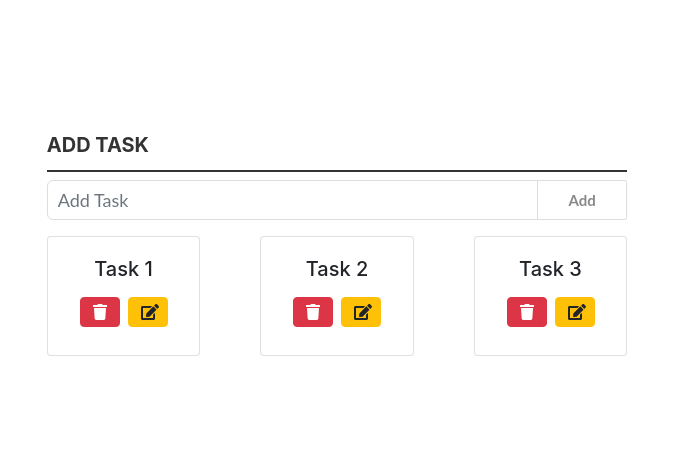
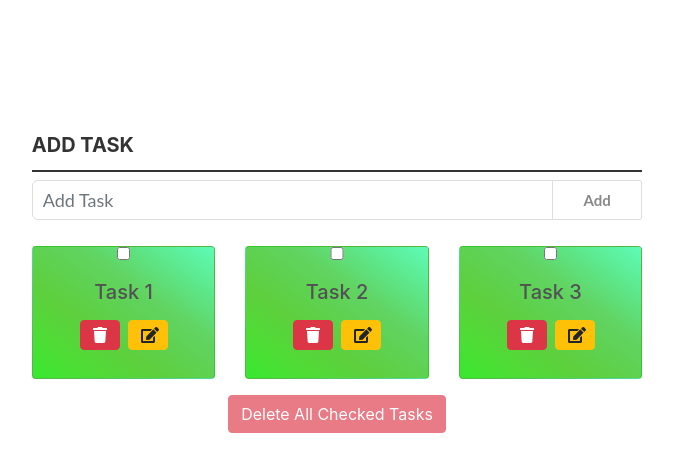
Before and after one commit to robmkrtumyan/bitschool, a React (Create React App) app: page / in a window 1280 px wide. Shown: the top 472 px of the page, without its empty margins (303-976 px from the left). Built offline with nearby package versions, Linux system fonts and the light colour scheme.

Commit message:
Disabled Fields and using Set method

```diff
--- a/src/Components/ToDoList/AddTask/AddTask.jsx
+++ b/src/Components/ToDoList/AddTask/AddTask.jsx
@@ -26,8 +26,9 @@ class AddTask extends Component {
     }
 
     render() {
+        const {selectedTaskCheck} = this.props
         return (
-            <Container>
+            <div>
                 <Row className="justify-content-md-center">
                     <Col md={12}>
                         <label htmlFor="new-task">Add Task</label>
@@ -42,12 +43,14 @@ class AddTask extends Component {
                                 onKeyPress={this.addHandler}
                                 onChange={this.changeInputHandler}
                                 value={this.state.inputValue}
+                                disabled={selectedTaskCheck}
                             />
                             <InputGroup.Append>
                                 <Button
                                     variant="outline-secondary"
                                     className="todo-button"
                                     onClick={this.addHandler}
+                                    disabled={selectedTaskCheck}
                                 >
                                     Add
                                 </Button>
@@ -55,7 +58,7 @@ class AddTask extends Component {
                         </InputGroup>
                     </Col>
                 </Row>
-            </Container>
+            </div>
         )
     }
 }
--- a/src/Components/ToDoList/Task/Task.css
+++ b/src/Components/ToDoList/Task/Task.css
@@ -3,3 +3,13 @@
     line-height: 10px;
     height: 30px;
 }
+
+.cardTask{
+    color: rgba(82,82,85);
+    margin-top: 10px;
+    background-image: linear-gradient(to right top, #36e92e, #44e232, rgb(79, 220, 54), #57d53a, #5ecf3e, #5ed14b, #5fd257, #61d462, #5fde78, #5de88d, #5df2a2, #5ffbb7);
+}
+
+.checkedTask{
+    background: rgba(79,220, 54, .4);
+}
--- a/src/Components/ToDoList/Task/Task.jsx
+++ b/src/Components/ToDoList/Task/Task.jsx
@@ -1,35 +1,49 @@
 import React from 'react'
-import { Container, Row, Col, Card, Button } from 'react-bootstrap'
+import { Card, Button } from 'react-bootstrap'
 import { FontAwesomeIcon } from '@fortawesome/react-fontawesome'
 import { faTrash, faEdit } from '@fortawesome/free-solid-svg-icons'
 import './Task.css'
 
 function Task(props) {
-    const {task, deleteTask} = props
+    const {
+        task,
+        deleteTask,
+        checkedToggleHandler,
+        selectedTaskCheck,
+        selectedTask
+    } = props
+
+    const selTask = ['cardTask']
+    if(selectedTask)
+        selTask.push('checkedTask')
+
     return (
-        <Container>
-            <Row>
-                <Col>
-                    <Card>
-                        <Card.Body>
-                            <Card.Title className="text-center">{task.title}</Card.Title>
-                            <div className="d-flex justify-content-center mt-3">
+            <Card className={selTask.join(' ')}>
+                <input
+                    type="checkbox"
+                    onClick={() => checkedToggleHandler(task._id)}
+                />
+                <Card.Body>
+                    <Card.Title className="text-center">{task.title}</Card.Title>
+                        <div className="d-flex justify-content-center mt-3">
                             <Button
                                 variant="danger"
                                 className="icon-button"
-                                onClick={(e) => deleteTask(task._id)}
+                                onClick={() => deleteTask(task._id)}
+                                disabled={selectedTaskCheck}
                             >
                                 <FontAwesomeIcon icon={faTrash} />
                             </Button>
-                            <Button variant="warning" className="icon-button ml-2 mb-2">
+                            <Button
+                                variant="warning"
+                                className="icon-button ml-2 mb-2"
+                                disabled={selectedTaskCheck}
+                            >
                                 <FontAwesomeIcon icon={faEdit} />
                             </Button>
                         </div>
-                        </Card.Body>
-                    </Card>
-                </Col>
-            </Row>
-        </Container>
+                </Card.Body>
+            </Card>
     )
 }
 
--- a/src/Components/ToDoList/ToDoList.jsx
+++ b/src/Components/ToDoList/ToDoList.jsx
@@ -1,5 +1,5 @@
 import React, { Component } from 'react'
-import { Container, Row, Col } from 'react-bootstrap'
+import { Container, Row, Col, Button } from 'react-bootstrap'
 import uuid from 'react-uuid'
 import AddTask from './AddTask/AddTask'
 import Task from './Task/Task'
@@ -21,6 +21,7 @@ class ToDoList extends Component {
                 title: "Task 3"
             }
         ],
+        selectedTasks: new Set()
     }
 
     addTaskHandler = (value) => {
@@ -42,14 +43,38 @@ class ToDoList extends Component {
         })
     }
 
+    checkedToggleHandler = (id) => {
+        // let selectedTasks = [...this.state.selectedTasks]
+        let selectedTasks = new Set(this.state.selectedTasks)
+        if(!selectedTasks.has(id)){
+            selectedTasks.add(id)
+        }
+        else{
+            selectedTasks = selectedTasks.delete(selectedTaskId => selectedTaskId !== id)
+        }
+        this.setState({selectedTasks})
+    }
+
+    deleteCheckedHandlerTasks = () => {
+        let tasks = [...this.state.tasks]
+        tasks = tasks.filter(task => !this.state.selectedTasks.has(task._id))
+        this.setState({
+            tasks,
+            selectedTasks: new Set()
+        })
+    }
+
     render() {
-        const {tasks} = this.state
+        const {tasks, selectedTasks} = this.state
         const showTasks = tasks.map( task => {
             return(
                 <Col key={uuid()} md={3} lg={4}>
                     <Task
                         task={task}
                         deleteTask={this.deleteTaskHandler}
+                        checkedToggleHandler={this.checkedToggleHandler}
+                        selectedTaskCheck={selectedTasks.has(task._id)}
+                        selectedTask={selectedTasks.has(task._id)}
                     />
                 </Col>
             )
@@ -61,11 +86,21 @@ class ToDoList extends Component {
                         <Col>
                             <AddTask
                                 addTaskHandler={this.addTaskHandler}
+                                selectedTaskCheck={!!selectedTasks.size}
                             />
                         </Col>
                     </Row>
-                    <Row className="d-flex justify-content-around">
+                    <Row className="justify-content-around">
                         {showTasks.length ? showTasks : <p>Not found any Tasks</p>}
+                    </Row>
+                    <Row  className="justify-content-center mt-3">
+                        <Button
+                            variant="danger"
+                            onClick={this.deleteCheckedHandlerTasks}
+                            disabled={!!!selectedTasks.size}
+                        >
+                            Delete All Checked Tasks
+                        </Button>
                     </Row>
                 </div>
             </Container>
```
Also changed, not shown: src/App.css (deleted, +0 -38 lines).
